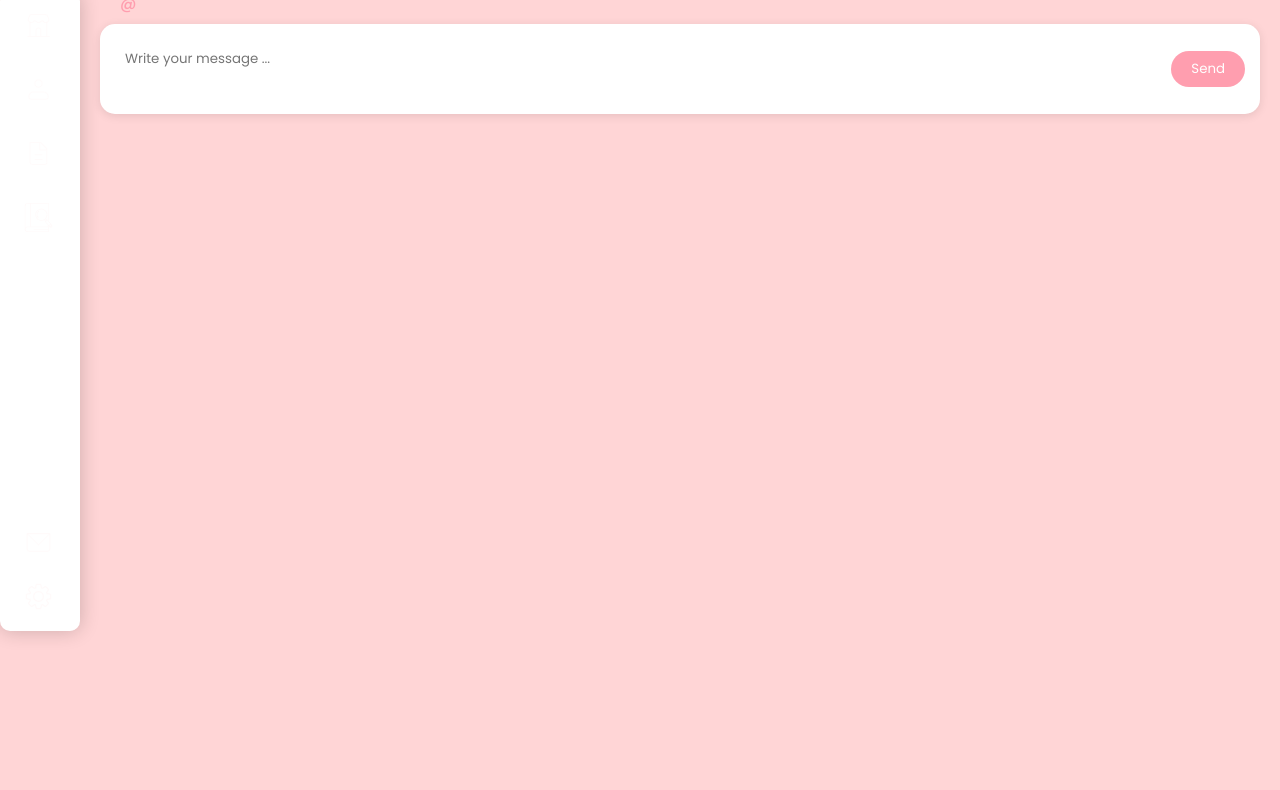
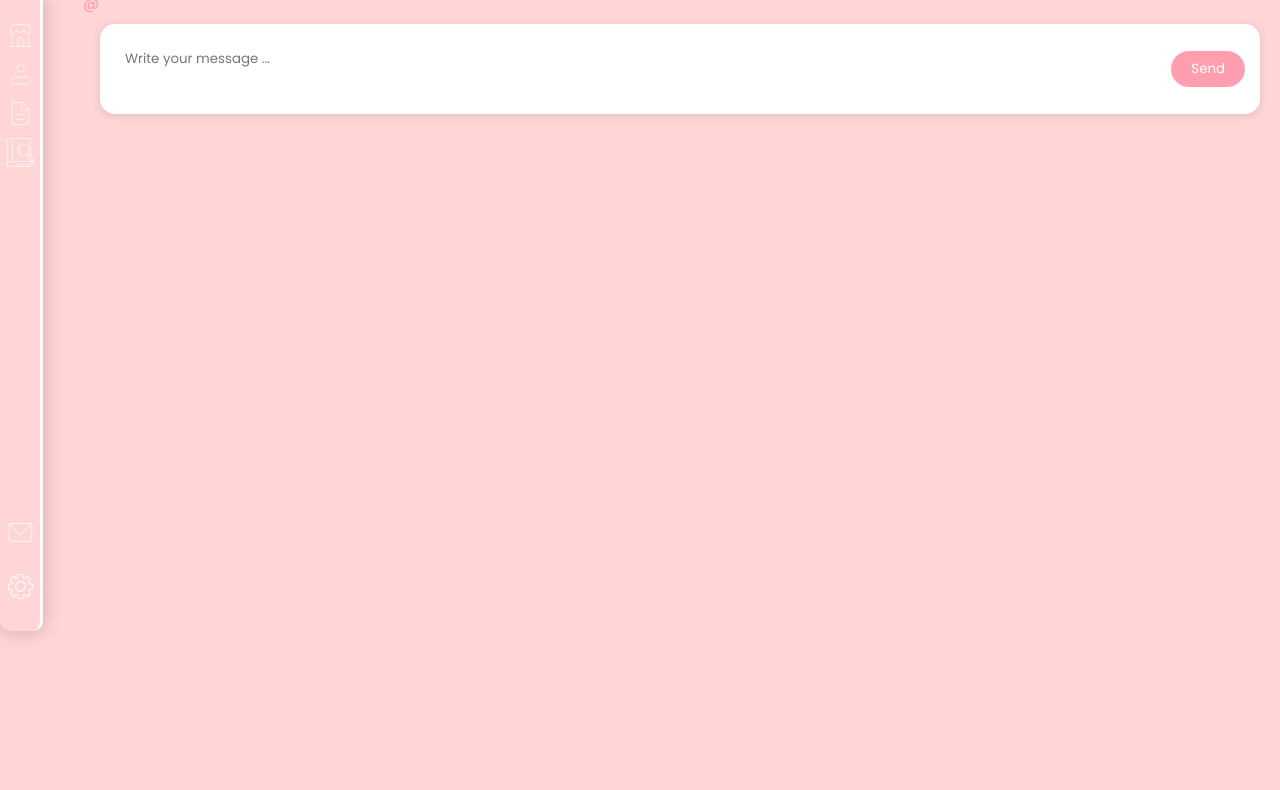
Before and after one commit to meriemhcn/PinkOctober, a website: page frontend/HTML/forom.html in a window 1280 px wide. Shown: the part 56-846 px from the top of the page. Drawn offline with Linux system fonts and the light colour scheme; no server answers.

Commit message:
some changes

```diff
--- a/frontend/styles/forom.css
+++ b/frontend/styles/forom.css
@@ -29,7 +29,7 @@ body {
     align-items: center;
     padding: 30px 20px;
     width: 30px;
-    background-color: #f9a3a5;
+    background-color: #FFD5D6;
     margin-right: 40px;
     color: rgb(249, 160, 160);
     border-radius: 10px;
@@ -42,6 +42,7 @@ body {
 
 .icons{
     margin-bottom: 10px;
+    ;
 }
 
 .sidelabel{
@@ -74,15 +75,7 @@ Chat Interface CSS
     background-color: #ffecef;
 }
 
-.menu-bar {
-    width: 80px;
-    background-color: white;
-    padding: 20px 0;
-    display: flex;
-    flex-direction: column;
-    align-items: center;
-    gap: 25px;
-}
+
 
 .icons {
     cursor: pointer;
@@ -92,6 +85,7 @@ Chat Interface CSS
 .icons:hover {
     transform: scale(1.1);
 }
+
 
 .twoicons {
     margin-top: auto;
--- a/frontend/styles/page3.css
+++ b/frontend/styles/page3.css
@@ -77,6 +77,9 @@ body {
 .icons{
     margin-bottom: 10px;
 }
+.icons:hover {
+    transform: scale(1.1);
+}
 
 .sidelabel{
 
@@ -89,6 +92,9 @@ body {
 }
 .twoicons{
     margin-top:180px ;
+}
+.twoicons:hover {
+    transform: scale(1.1);
 }
 .profileimg{
     display: block;
```
Also changed, not shown: frontend/HTML/page2.html (+1 -1 lines), frontend/HTML/page3.html (+1 -1 lines).
